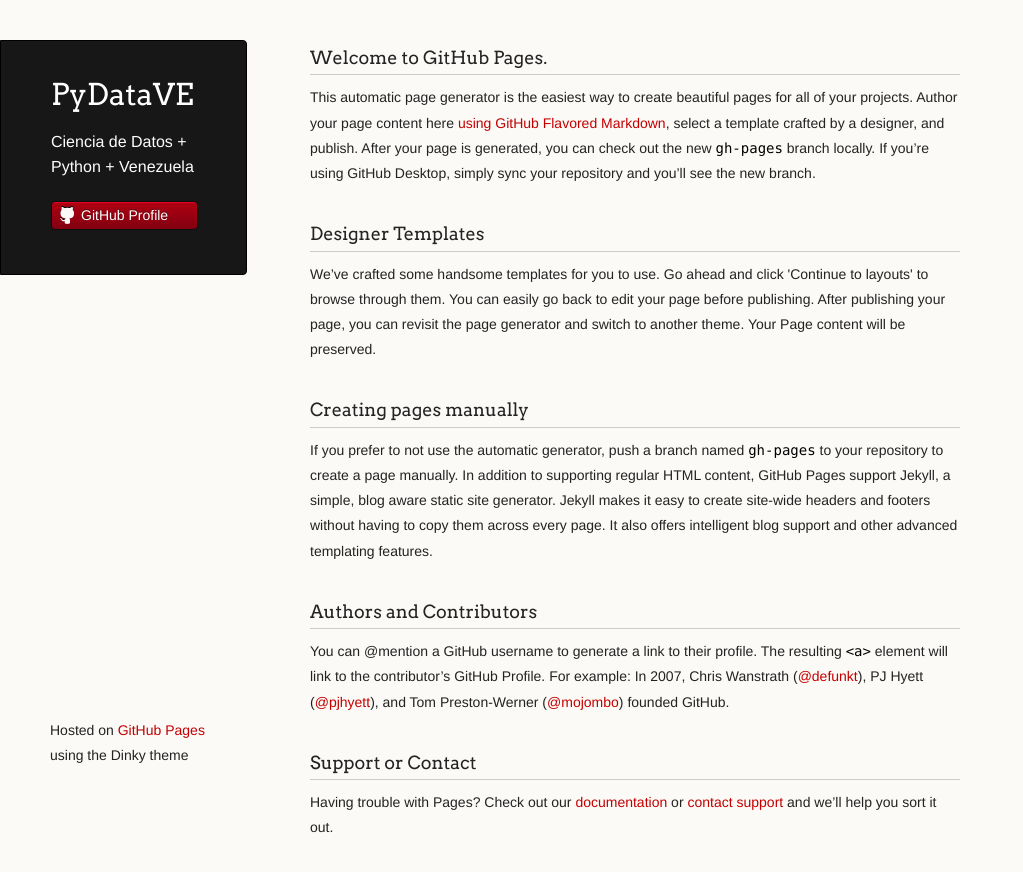
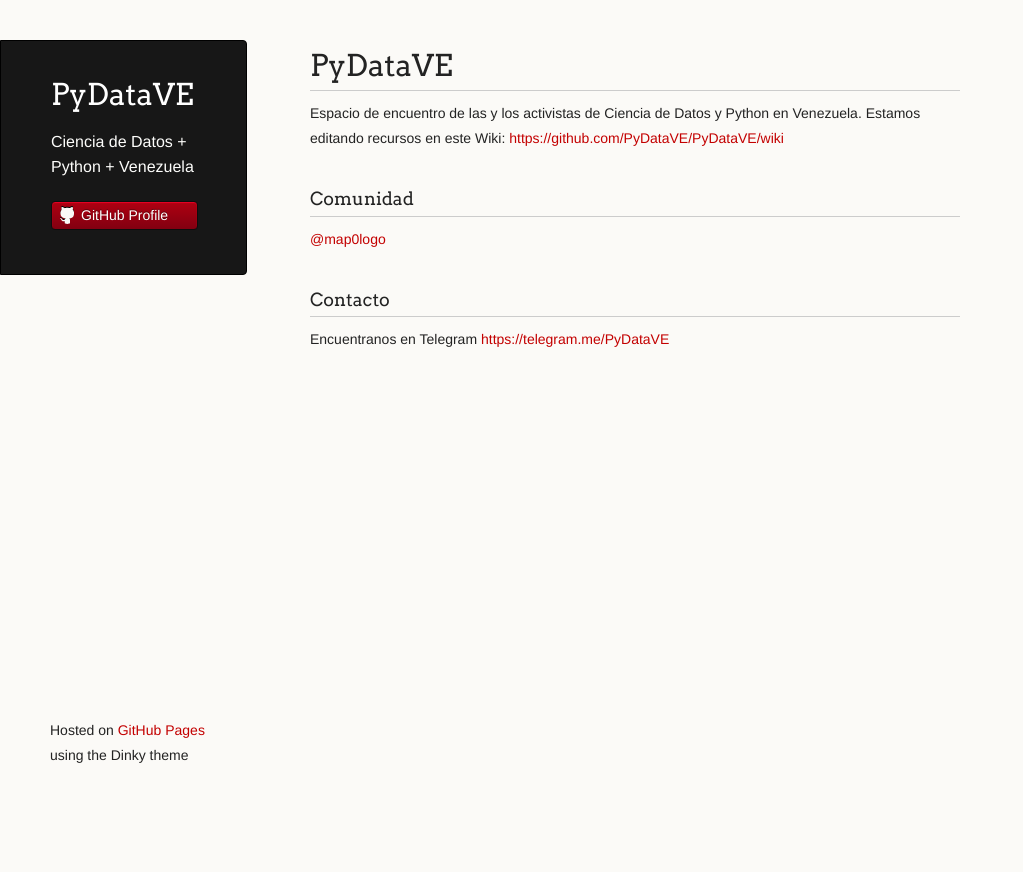
Before and after one commit to DataScienceandAIVE/datascienceve.github.io, a plain HTML site: page index.html in a window 1280 px wide. Shown: the whole page, without its empty margins (0-1023 px from the left). After the commit the page ends 800 px from the top, so only its background shows below. Drawn offline with Linux system fonts and the light colour scheme.

Commit message:
Replace master branch with page content via GitHub

```diff
--- a/index.html
+++ b/index.html
@@ -27,30 +27,21 @@
 
       </header>
       <section>
-        <h3>
-<a id="welcome-to-github-pages" class="anchor" href="#welcome-to-github-pages" aria-hidden="true"><span aria-hidden="true" class="octicon octicon-link"></span></a>Welcome to GitHub Pages.</h3>
+        <h1>
+<a id="pydatave" class="anchor" href="#pydatave" aria-hidden="true"><span aria-hidden="true" class="octicon octicon-link"></span></a>PyDataVE</h1>
 
-<p>This automatic page generator is the easiest way to create beautiful pages for all of your projects. Author your page content here <a href="https://guides.github.com/features/mastering-markdown/">using GitHub Flavored Markdown</a>, select a template crafted by a designer, and publish. After your page is generated, you can check out the new <code>gh-pages</code> branch locally. If you’re using GitHub Desktop, simply sync your repository and you’ll see the new branch.</p>
+<p>Espacio de encuentro de las y los activistas de Ciencia de Datos y Python en Venezuela.
+Estamos editando recursos en este Wiki: <a href="https://github.com/PyDataVE/PyDataVE/wiki">https://github.com/PyDataVE/PyDataVE/wiki</a></p>
 
 <h3>
-<a id="designer-templates" class="anchor" href="#designer-templates" aria-hidden="true"><span aria-hidden="true" class="octicon octicon-link"></span></a>Designer Templates</h3>
+<a id="comunidad" class="anchor" href="#comunidad" aria-hidden="true"><span aria-hidden="true" class="octicon octicon-link"></span></a>Comunidad</h3>
 
-<p>We’ve crafted some handsome templates for you to use. Go ahead and click 'Continue to layouts' to browse through them. You can easily go back to edit your page before publishing. After publishing your page, you can revisit the page generator and switch to another theme. Your Page content will be preserved.</p>
+<p><a href="https://github.com/map0logo" class="user-mention">@map0logo</a></p>
 
 <h3>
-<a id="creating-pages-manually" class="anchor" href="#creating-pages-manually" aria-hidden="true"><span aria-hidden="true" class="octicon octicon-link"></span></a>Creating pages manually</h3>
+<a id="contacto" class="anchor" href="#contacto" aria-hidden="true"><span aria-hidden="true" class="octicon octicon-link"></span></a>Contacto</h3>
 
-<p>If you prefer to not use the automatic generator, push a branch named <code>gh-pages</code> to your repository to create a page manually. In addition to supporting regular HTML content, GitHub Pages support Jekyll, a simple, blog aware static site generator. Jekyll makes it easy to create site-wide headers and footers without having to copy them across every page. It also offers intelligent blog support and other advanced templating features.</p>
-
-<h3>
-<a id="authors-and-contributors" class="anchor" href="#authors-and-contributors" aria-hidden="true"><span aria-hidden="true" class="octicon octicon-link"></span></a>Authors and Contributors</h3>
-
-<p>You can @mention a GitHub username to generate a link to their profile. The resulting <code>&lt;a&gt;</code> element will link to the contributor’s GitHub Profile. For example: In 2007, Chris Wanstrath (<a href="https://github.com/defunkt" class="user-mention">@defunkt</a>), PJ Hyett (<a href="https://github.com/pjhyett" class="user-mention">@pjhyett</a>), and Tom Preston-Werner (<a href="https://github.com/mojombo" class="user-mention">@mojombo</a>) founded GitHub.</p>
-
-<h3>
-<a id="support-or-contact" class="anchor" href="#support-or-contact" aria-hidden="true"><span aria-hidden="true" class="octicon octicon-link"></span></a>Support or Contact</h3>
-
-<p>Having trouble with Pages? Check out our <a href="https://help.github.com/pages">documentation</a> or <a href="https://github.com/contact">contact support</a> and we’ll help you sort it out.</p>
+<p>Encuentranos en Telegram <a href="https://telegram.me/PyDataVE">https://telegram.me/PyDataVE</a></p>
       </section>
       <footer>
         <p><small>Hosted on <a href="https://pages.github.com">GitHub Pages</a> using the Dinky theme</small></p>
```
Also changed, not shown: params.json (+1 -1 lines).
